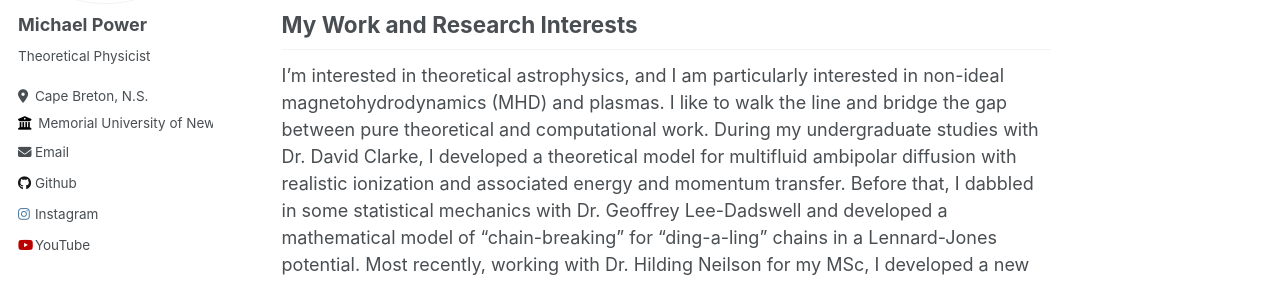
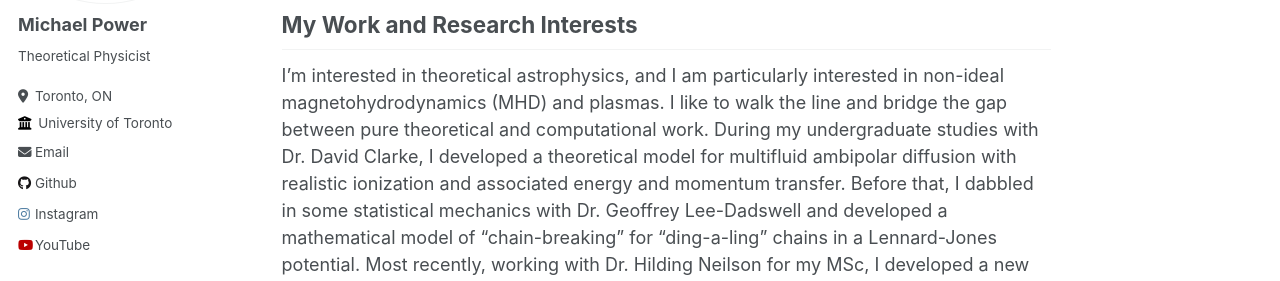
Before and after one commit to Mike-Power666/Mike-Power666.github.io, a Jekyll site: the page built from _pages/about.md, in a window 1280 px wide. Shown: the part 236-517 px from the top of the page. Built offline with Jekyll 4.4.1, drawn with Linux system fonts in a browser that asks for light colours.

Commit message:
Update _config.yml

```diff
--- a/_config.yml
+++ b/_config.yml
@@ -25,10 +25,10 @@ author:
   name             : "Michael Power"
   pronouns         : # example: "she/her"
   bio              : "Theoretical Physicist"
-  location         : "Cape Breton, N.S."
-  employer         : "Memorial University of Newfoundland"
+  location         : "Toronto, ON"
+  employer         : "University of Toronto"
   uri              : # URL
-  email            : "michaeltp@mun.ca"
+  email            : "michael.power@astro.utoronto.ca"
 
   # Academic websites
   arxiv            : # URL - Update with the correct link to your profile
@@ -70,7 +70,7 @@ author:
   weibo            : # Username
   wikipedia        : # Username
   xing             : # Username
-  youtube          : "@so-lackingindeeps9291"
+  youtube          : "so-lackingindeeps9291"
   zhihu            : # URL
 
 
```
